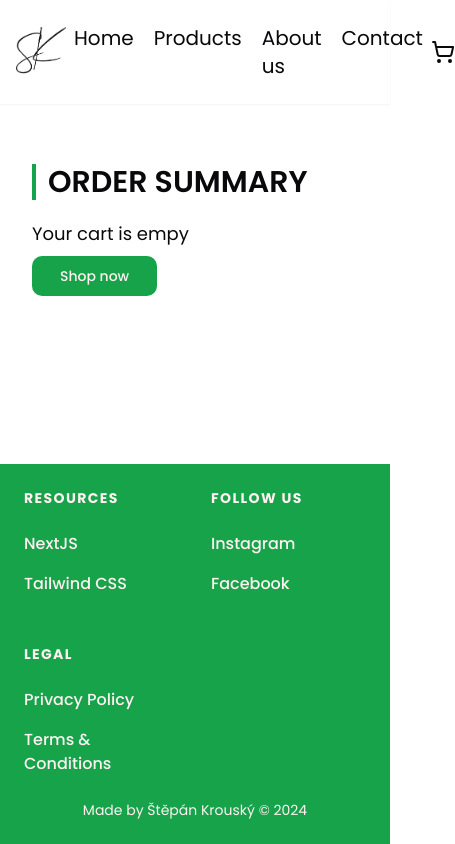
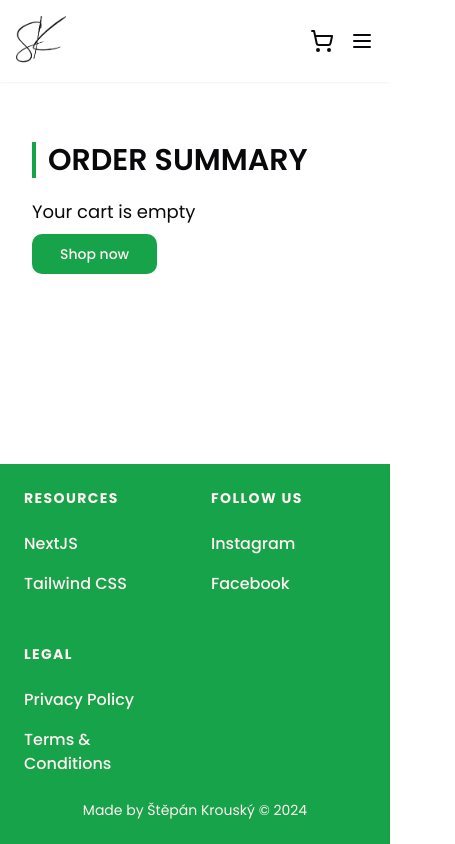
Before and after one commit to krouskystepan/sk-clothing, a Next.js app: page /cart in a window 390 px wide. Shown: the whole page, 455 px wide, since content can reach past the window. Built offline with nearby package versions, Linux system fonts and the light colour scheme.

Commit message:
Add mobile nav

```diff
--- a/src/app/cart/CartItems.tsx
+++ b/src/app/cart/CartItems.tsx
@@ -50,9 +50,6 @@ export default function CartItems() {
                 </div>
                 <div className="flex flex-col items-center justify-between gap-3 py-3">
                   <div className="space-x-3">
-                    {/* <button onClick={() => handleRemoveFromCart(item.id)}>
-              Remove
-            </button> */}
                     <Button
                       variant={'outline'}
                       onClick={() =>
@@ -83,7 +80,7 @@ export default function CartItems() {
         </ul>
       ) : (
         <div className="flex flex-col gap-2">
-          <h3 className="text-lg">Your cart is empy</h3>
+          <h3 className="text-lg">Your cart is empty</h3>
           <Link href="/products">
             <Button variant="default" className="px-7 py-5">
               Shop now
--- a/src/components/shared/Navbar.tsx
+++ b/src/components/shared/Navbar.tsx
@@ -1,10 +1,16 @@
+'use client'
+
 import Image from 'next/image'
 import { Button } from '../ui/button'
 import { navLinks } from '@/constants'
 import Link from 'next/link'
 import CartNavButton from '../cart/CartNavButton'
 
+import { Menu, X } from 'lucide-react'
+import { useState } from 'react'
+
 export default function Navbar() {
+  const [isOpen, setIsOpen] = useState(false)
   const isSignIn = true
 
   return (
@@ -18,7 +24,7 @@ export default function Navbar() {
           // TODO: Set correct sizes
           sizes="(max-width: 768px) 100vw, 33vw"
         />
-        <ul className="flex gap-5 p-2 text-xl">
+        <ul className="hidden gap-5 p-2 text-xl sm:flex">
           {navLinks.map((link) => (
             <li
               key={link.name}
@@ -28,7 +34,42 @@ export default function Navbar() {
             </li>
           ))}
         </ul>
-        {isSignIn ? <CartNavButton /> : <Button>Sign In</Button>}
+        <div className="flex items-center justify-center gap-4">
+          {isSignIn ? <CartNavButton /> : <Button>Sign In</Button>}
+          <button
+            onClick={() => setIsOpen(true)}
+            className={`block cursor-pointer sm:hidden`}
+            aria-label="Open Mobile Navigation"
+          >
+            <Menu />
+          </button>
+        </div>
+      </nav>
+      <nav
+        className={`absolute left-0 top-0 block h-screen w-full bg-white duration-500  ${
+          isOpen ? '-translate-y-0' : '-translate-x-full'
+        }`}
+      >
+        <button
+          onClick={() => setIsOpen(false)}
+          className="fixed right-6 top-6 z-20 ml-auto cursor-pointer"
+          aria-label="Close Mobile Navigation"
+        >
+          <X className="size-8" />
+        </button>
+        <ul className="flex h-full flex-col items-center justify-center gap-10 text-4xl font-medium">
+          {navLinks.map((link) => (
+            <li
+              key={link.name}
+              className="transition-all duration-150 hover:text-primary"
+              onClick={() => setIsOpen(false)}
+            >
+              <Link href={link.path} className="cursor-pointer">
+                {link.name}
+              </Link>
+            </li>
+          ))}
+        </ul>
       </nav>
     </header>
   )
```
